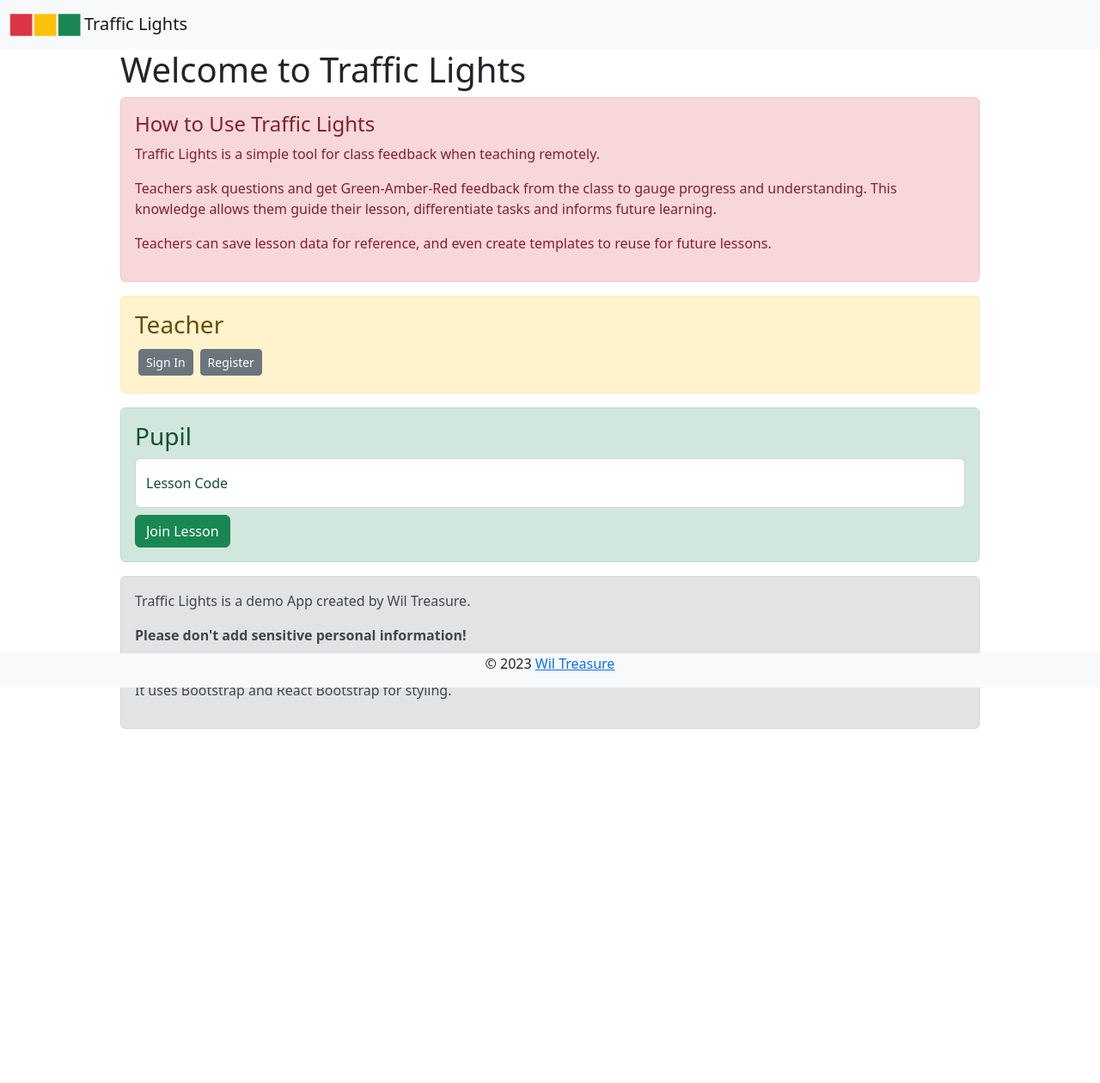
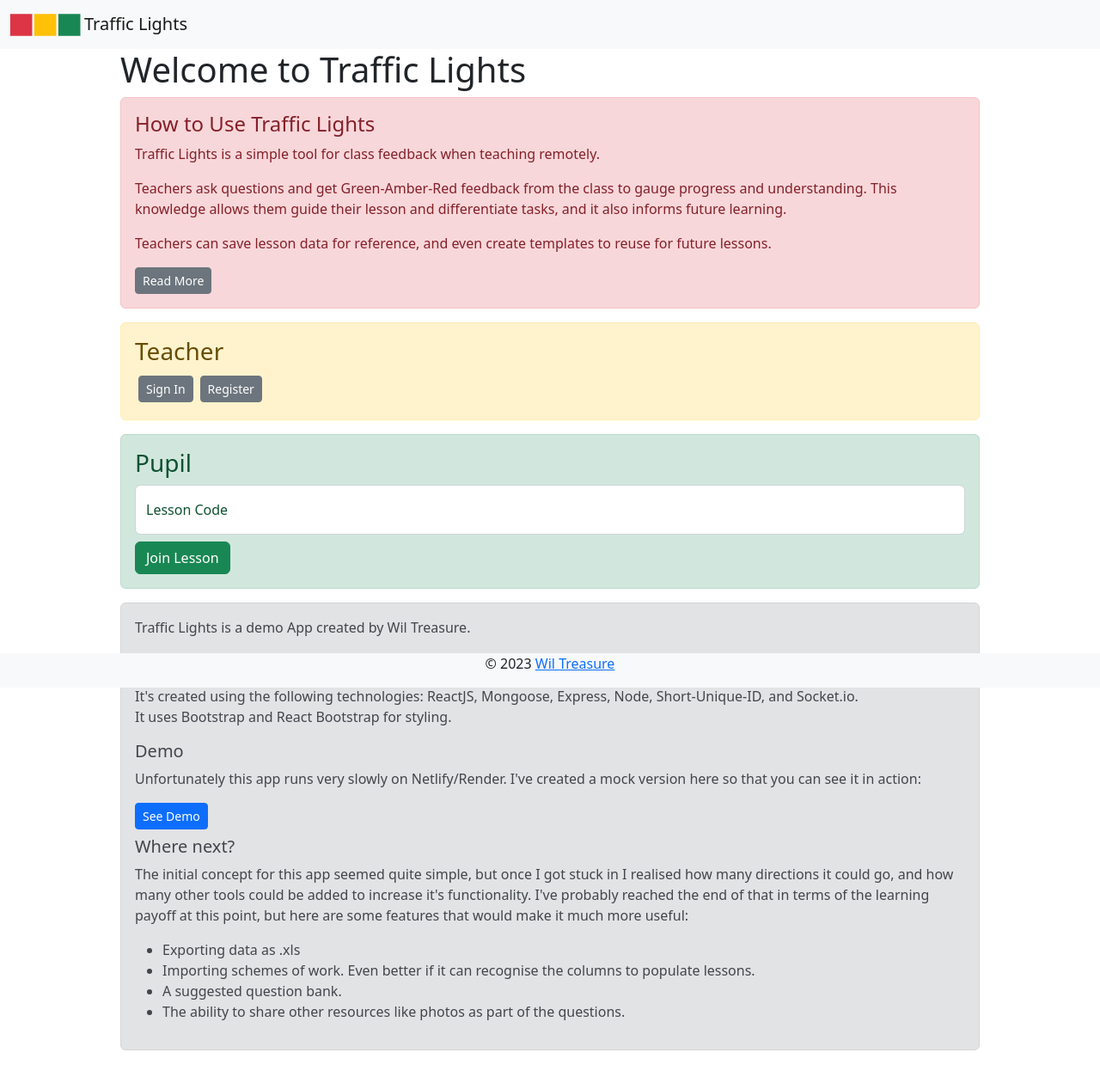
Before and after one commit to treasurewild/Traffic-Lights, a React (Create React App) app in the folder frontend/traffic-lights/: page / in a window 1280 px wide. Shown: the top 1260 px of the page at 86% size. Before the commit the page ends 898 px from the top, so only its background shows below. Built offline with nearby package versions, Linux system fonts and the light colour scheme; no server answers; what short-unique-id would draw is missing.

Commit message:
Added to how to USe and About sections

```diff
--- a/frontend/traffic-lights/src/App.js
+++ b/frontend/traffic-lights/src/App.js
@@ -1,8 +1,8 @@
 import './App.css';
 import 'bootstrap/dist/css/bootstrap.min.css';
 import { Routes, Route } from 'react-router-dom';
-import { socket } from './socket.js';
 import { useState, useEffect } from 'react';
+import { socket } from './socket';
 import Footer from './Components/Page/Footer';
 import Header from './Components/Page/Header';
 import Homepage from './Components/Homepage/Homepage';
@@ -40,7 +40,7 @@ function App() {
             socket.off('updated_lesson', data => setLesson(data));
             socket.off('refresh_question', respond);
         };
-    }, []);
+    }, [lesson.shortId]);
 
     return (
         <div>
--- /dev/null
+++ b/frontend/traffic-lights/src/Components/Homepage/About.jsx
@@ -0,0 +1,40 @@
+import React, { useState } from 'react'
+import { Button } from 'react-bootstrap'
+
+const About = () => {
+
+    const [show, setShow] = useState(false);
+
+    return (
+        <div>
+            <h1>Welcome to Traffic Lights</h1>
+            <div className='alert alert-danger'>
+                <h4>How to Use Traffic Lights</h4>
+                <p>Traffic Lights is a simple tool for class feedback when teaching remotely.</p>
+                <p>Teachers ask questions and get Green-Amber-Red feedback from the class to gauge progress and understanding. This knowledge allows them guide their lesson and differentiate tasks, and it also informs future learning.</p>
+                <p>Teachers can save lesson data for reference, and even create templates to reuse for future lessons.</p>
+                <Button size='sm' variant='secondary' onClick={() => setShow(!show)}>{show ? 'Hide' : 'Read More'}</Button>
+                {show &&
+                    <div className='mt-2 alert alert-light'>
+                        <h5>Suggestions</h5>
+                        <p>
+                            There are lots of different ways you can use Traffic Lights for feedback. The most important thing is habit formation, both for the teacher and the pupils. Like many tools it's more effective if it forms a key part of your Assessment for Learning. A good way to embed this is to use it for both low and high-level questions.
+                        </p>
+                        <p>Here are a few ideas:</p>
+                        <ul>
+                            <li>Get an idea of how the class scored on self-marked work.</li>
+                            <li>Show agreement or disagreement about statements.</li>
+                            <li>Vote on future topics.</li>
+                            <li>Allow a choice of tasks and see how many students are working on each one.</li>
+                            <li>Ask the same question at different points in the lesson to see progress (the app allows you to reuse questions and stores responses together).</li>
+                            <li>Break a task down into steps and get class feedback on each step.</li>
+                        </ul>
+                    </div>
+                }
+            </div>
+
+        </div >
+    )
+}
+
+export default About
--- /dev/null
+++ b/frontend/traffic-lights/src/Components/Homepage/Development.jsx
@@ -0,0 +1,30 @@
+import React from 'react'
+import { Button } from 'react-bootstrap';
+import { useNavigate } from 'react-router-dom';
+
+const Development = () => {
+
+    const navigate = useNavigate();
+
+    return (
+        <div className='alert alert-secondary'>
+            <p >Traffic Lights is a demo App created by Wil Treasure.</p>
+            <p><strong>Please don't add sensitive personal information!</strong></p>
+            <p>It's created using the following technologies: ReactJS, Mongoose, Express, Node, Short-Unique-ID, and Socket.io.
+                <br />It uses Bootstrap and React Bootstrap for styling.</p>
+            <h5>Demo</h5>
+            <p>Unfortunately this app runs very slowly on Netlify/Render. I've created a mock version here so that you can see it in action:</p>
+            <Button className='mb-2' size='sm' onClick={() => navigate('/demo')}>See Demo</Button>
+            <h5>Where next?</h5>
+            <p>The initial concept for this app seemed quite simple, but once I got stuck in I realised how many directions it could go, and how many other tools could be added to increase it's functionality. I've probably reached the end of that in terms of the learning payoff at this point, but here are some features that would make it much more useful:</p>
+            <ul>
+                <li>Exporting data as .xls</li>
+                <li>Importing schemes of work. Even better if it can recognise the columns to populate lessons.</li>
+                <li>A suggested question bank.</li>
+                <li>The ability to share other resources like photos as part of the questions.</li>
+            </ul>
+        </div>
+    )
+}
+
+export default Development
--- a/frontend/traffic-lights/src/Components/Homepage/Homepage.jsx
+++ b/frontend/traffic-lights/src/Components/Homepage/Homepage.jsx
@@ -4,6 +4,8 @@ import { useNavigate } from 'react-router-dom';
 import { socket } from '../../socket';
 import UserPanel from './UserPanel';
 import { getLessonPupil } from '../../Utils/lessonAPI';
+import About from './About';
+import Development from './Development';
 
 const Homepage = ({ setLesson, setLessons }) => {
 
@@ -34,13 +36,7 @@ const Homepage = ({ setLesson, setLessons }) => {
 
     return (
         <div className='main'>
-            <h1>Welcome to Traffic Lights</h1>
-            <div className='alert alert-danger'>
-                <h4>How to Use Traffic Lights</h4>
-                <p>Traffic Lights is a simple tool for class feedback when teaching remotely.</p>
-                <p>Teachers ask questions and get Green-Amber-Red feedback from the class to gauge progress and understanding. This knowledge allows them guide their lesson, differentiate tasks and informs future learning.</p>
-                <p>Teachers can save lesson data for reference, and even create templates to reuse for future lessons.</p>
-            </div>
+            <About />
             {user?.accessToken ?
                 <div className='d-grid'>
                     <Button variant='warning' className='mb-3' size='lg' onClick={() => navigate('/teacher')}>Go to Lessons</Button>
@@ -61,12 +57,7 @@ const Homepage = ({ setLesson, setLessons }) => {
                     {message && <p className='m-1 alert alert-danger'>{message}</p>}
                 </Form>
             </div>
-            <div className='alert alert-secondary'>
-                <p >Traffic Lights is a demo App created by Wil Treasure.</p>
-                <p><strong>Please don't add sensitive personal information!</strong></p>
-                <p>It's created using the following technologies: ReactJS, Mongoose, Express, Node, Short-Unique-ID, and Socket.io.
-                    <br />It uses Bootstrap and React Bootstrap for styling.</p>
-            </div>
+            <Development />
         </div>
     )
 }
```
